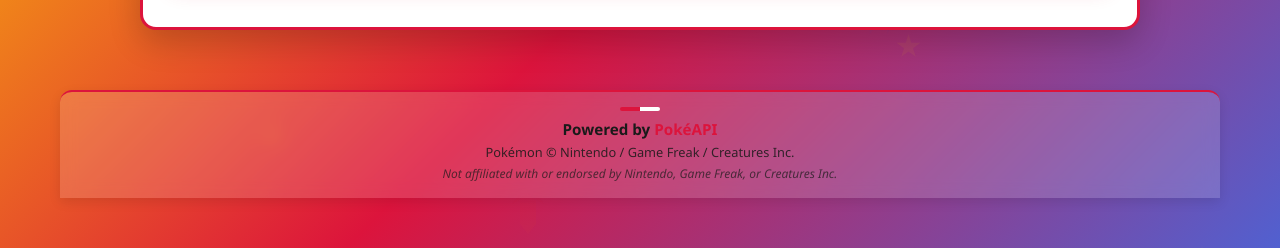
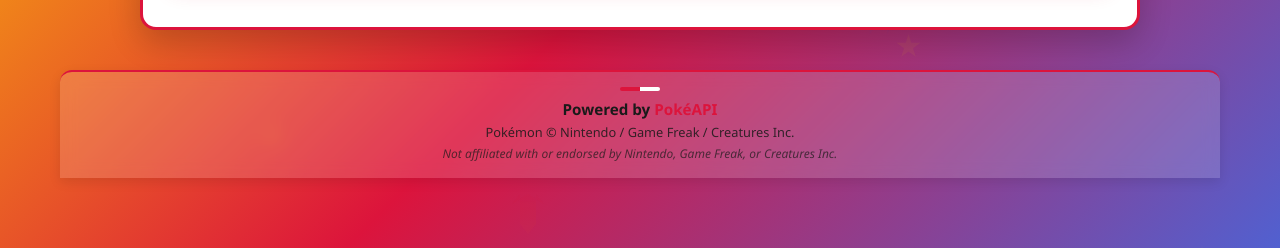
Before and after one commit to LibraAkaja/PokeGuess, a React (Vite) app: page / in a window 1280 px wide. Shown: the part 446-694 px from the top of the page. Built offline with nearby package versions, Linux system fonts and the light colour scheme; no server answers.

Commit message:
Footer position fix

```diff
--- a/src/styles/game.css
+++ b/src/styles/game.css
@@ -9,7 +9,7 @@
   padding: 40px 30px;
   box-shadow: var(--shadow-heavy);
   animation: slideInUp 0.5s ease-out;
-  margin: 20px auto;
+  margin: 20px auto 40px auto !important;
   position: relative;
   overflow: hidden;
 }
--- a/src/styles/globals.css
+++ b/src/styles/globals.css
@@ -305,7 +305,7 @@ button:disabled {
 
 .game-footer {
   width: 100%;
-  margin-top: 40px;
+  margin-bottom: 0px !important;
   padding: 15px 10px;
   text-align: center;
 
```
